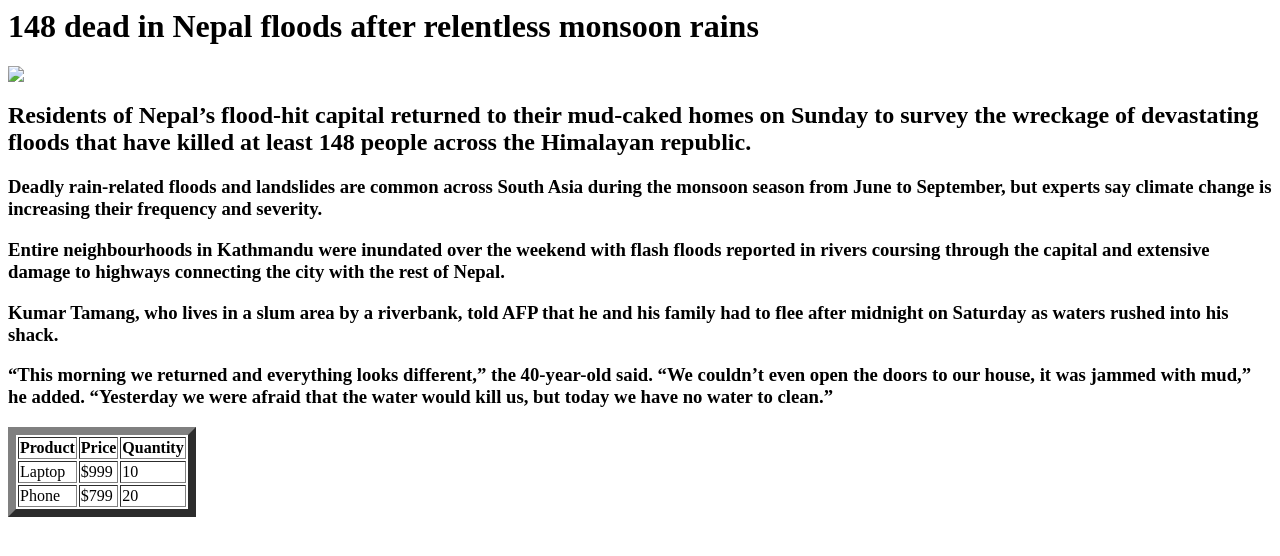
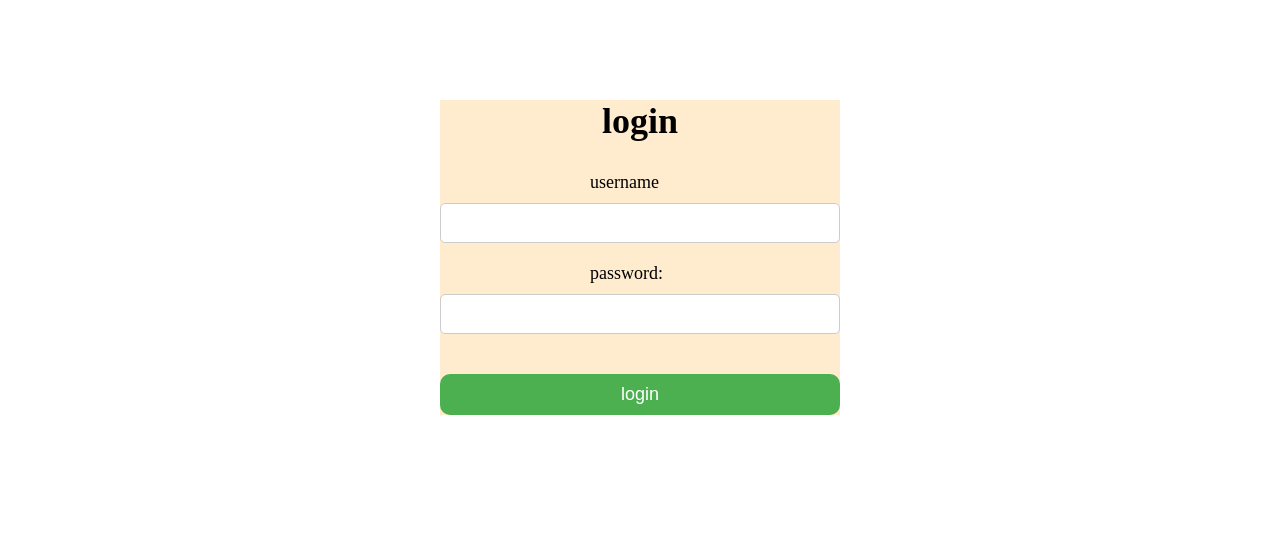
Before and after one commit to dawood25-coder/html.css-code, a plain HTML site: page index.html in a window 1280 px wide. Drawn offline with Linux system fonts and the light colour scheme.

Commit message:
Add files via upload

```diff
--- a/index.html
+++ b/index.html
@@ -1,38 +1,22 @@
-<html>
+<!DOCTYPE html>
+<html lang="en">
 
 <head>
-    <title>Dawn News</title>
-    <h1><B>148 dead in Nepal floods after relentless monsoon rains</B></h1>
+    <title>Login page </title>
+    <link rel="stylesheet" href="style.css">
 </head>
-
 <body>
-    <img src="after.jpg" alt=" " />
-    <h2><b>Residents of Nepal’s flood-hit capital returned to their mud-caked homes on Sunday to survey the wreckage of
-            devastating floods that have killed at least 148 people across the Himalayan republic.</b></h2>
-<h3><article>Deadly rain-related floods and landslides are common across South Asia during the monsoon season from June to September, but experts say climate change is increasing their frequency and severity.</article></h3>
-<h3>Entire neighbourhoods in Kathmandu were inundated over the weekend with flash floods reported in rivers coursing through the capital and extensive damage to highways connecting the city with the rest of Nepal.
-</h3>
-<h3>Kumar Tamang, who lives in a slum area by a riverbank, told AFP that he and his family had to flee after midnight on Saturday as waters rushed into his shack.</h3>
-<h3>“This morning we returned and everything looks different,” the 40-year-old said. “We couldn’t even open the doors to our house, it was jammed with mud,” he added. “Yesterday we were afraid that the water would kill us, but today we have no water to clean.”</h3>
-<table border="8">
-    <thead>
-      <tr>
-        <th>Product</th>
-        <th>Price</th>
-        <th>Quantity</th>
-      </tr>
-    </thead>
-    <tbody>
-      <tr>
-        <td>Laptop</td>
-        <td>$999</td>
-        <td>10</td>
-      </tr>
-      <tr>
-        <td>Phone</td>
-        <td>$799</td>
-        <td>20</td>
-      </tr>
-    </tbody>
-  </table>
+    <div class="login-container">
+<h1>login</h1>
+<form id="login-foam">
+    <label for="username">username</label>
+<input type="text" id="username" name="username">
+<br>
+<label for="password">password:</label>
+<input typer="password" id="password" name="password">
+<br>
+<button type="submit" id="login-button">login</button>
+</form>
+</div>
+</body>
 </html>
--- /dev/null
+++ b/style.css
@@ -0,0 +1,38 @@
+.login-container {
+    margin: 100px auto;
+    width: 400px;
+    text-align: center;
+    background-color: blanchedalmond;
+}
+h1{
+    font-size: 36px;
+    margin-bottom: 30px;
+}
+label{
+    display: inline-block;
+    width: 100px;
+    text-align: left;
+    font-size: 18px;
+    margin-bottom: 10px;
+}
+input{
+    padding: 10px;
+    margin-bottom: 20px;
+    border-radius: 5px;
+    border: 1px solid #ccc;
+    font-size: 16px;
+    width: 100%;
+    box-sizing: border-box;
+}
+button{
+    padding: 10px;
+    margin-top: 20px;
+    border-radius: 10px;
+    border: none;
+    background-color: #4caf50;
+    color: #fff;
+    font-size: 18px;
+    cursor: pointer;
+    width: 100%;
+
+}
```
